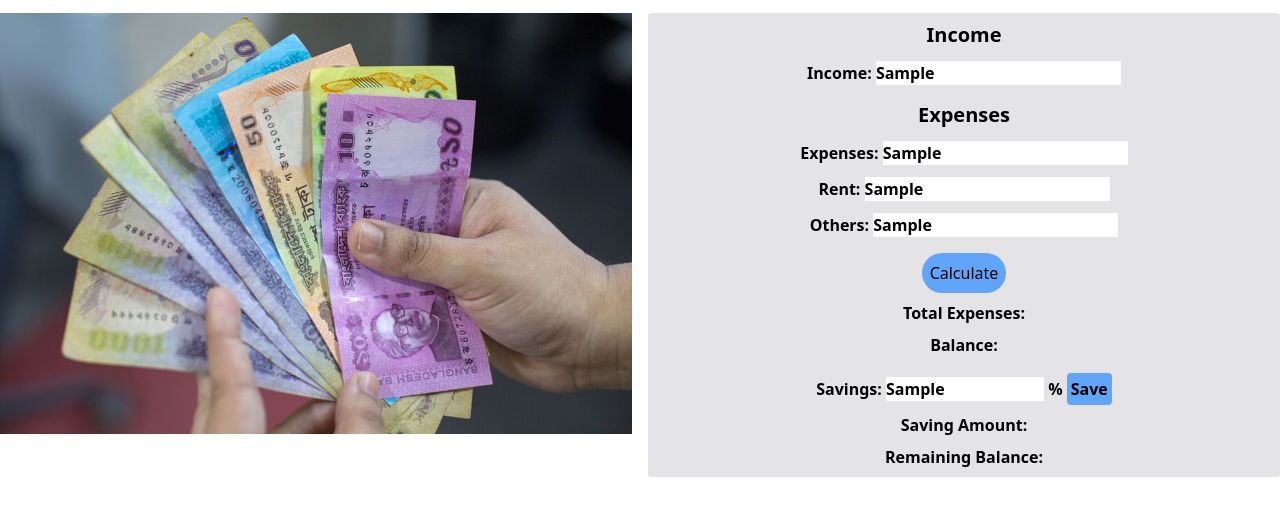
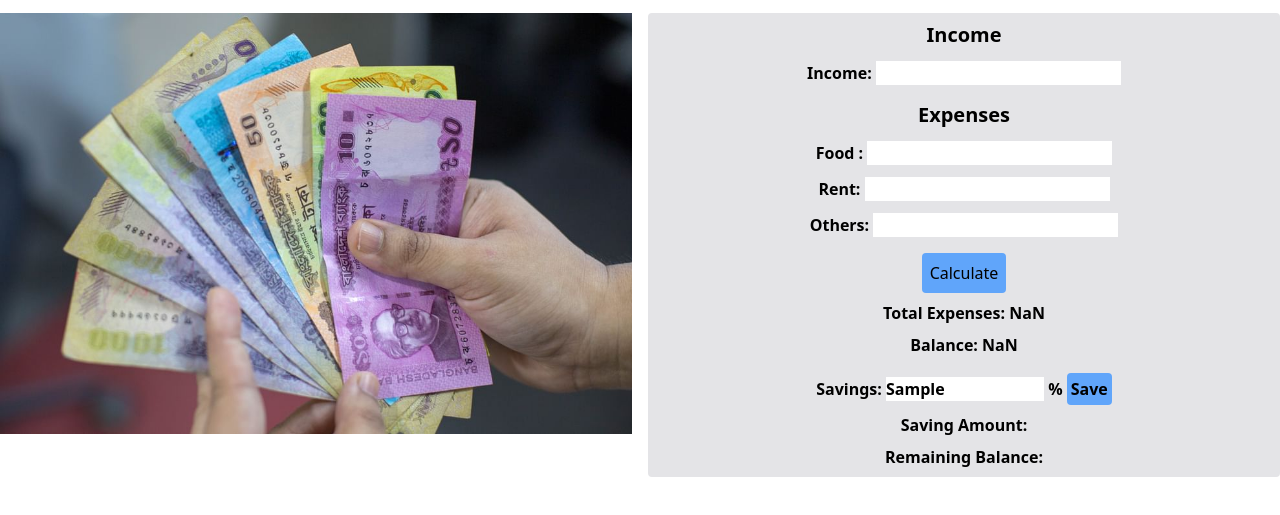
Before and after one commit to Thowhid31/money-master, a plain HTML site: page index.html in a window 1280 px wide. Both pictures are taken after typing "Sample", "Sample", "Sample", "Sample", "Sample" into the empty fields and a click on the button "Calculate". Shown: the part 127-642 px from the top of the page. Drawn offline with nearby package versions, Linux system fonts and the light colour scheme.

Commit message:
added part-1 with js

```diff
--- a/index.html
+++ b/index.html
@@ -23,20 +23,24 @@
             <div class="bg-zinc-200 rounded">
                 <div>
                     <h4 class="mt-2 text-xl font-bold text-center">Income</h4>
-                    <h5 class="font-semibold mt-3 text-center">Income:      <input type="text"></h5>
+                    <h5 class="font-semibold mt-3 text-center">Income:  <input id="income-input" type="text"></h5>
                 </div>
 
                 <div>
                     <h4 class="mt-4 text-xl font-bold text-center">Expenses</h4>
-                    <h5 class="font-semibold mt-3 text-center">Expenses: <input type="text"></h5>
-                    <h5 class="font-semibold mt-3 text-center">Rent: <input type="text"></h5>
-                    <h5 class="font-semibold mt-3 text-center">Others: <input type="text"></h5>
+                    <h5  class="font-semibold mt-3 text-center">Food : <input id="food-output" type="text"></h5>
+                    <h5  class="font-semibold mt-3 text-center">Rent: <input id="rent-output" type="text"></h5>
+                    <h5 class="font-semibold mt-3 text-center">Others: <input id="others-output"  type="text"></h5>
                 </div>
 
                 <div class="m-4 text-center">
-                    <button class="bg-blue-400 p-2 rounded-full">Calculate</button>
-                    <h3 class="font-bold mt-2">Total Expenses: </h3>
-                    <h3 class="font-bold mt-2">Balance: </h3>
+                    <button id="calculate-btn" class="bg-blue-400 p-2 rounded">Calculate</button>
+                    <div>
+                        <h3 class="font-bold mt-2">Total Expenses: <span id="expenses-output">00</span></h3>
+                    </div>
+                    <div>
+                        <h3 class="font-bold mt-2">Balance: <span id="balance-output">00</span></h3>
+                    </div>
                 </div>
 
                 <div class="text-center">
@@ -45,8 +49,6 @@
                     <h3 class="m-2 font-bold mt-2">Remaining Balance: </h3>
 
                 </div>
-
-
             </div>
         </div>
     </section>
--- a/js/taka.js
+++ b/js/taka.js
@@ -1 +1,41 @@
-console.log();
+// document.getElementById('calculate-btn').addEventListener('click', function(){
+//     const incomeValue = document.getElementById('income-output')
+// })
+
+
+
+
+document.getElementById('calculate-btn').addEventListener('click', function(){
+    let incomeValue = document.getElementById('income-input');
+    let foodValue = document.getElementById('food-output');
+    let rentValue = document.getElementById('rent-output');
+    let othersValue = document.getElementById('others-output');
+    let totalExpenses = document.getElementById('expenses-output');
+    let balanceOutput = document.getElementById('balance-output');
+
+    if(
+        incomeValue.value == '' || foodValue.value < 0 || rentValue.value < 0 || othersValue < 0 || foodValue.value == '' || rentValue.value == '' || othersValue.value == '' || balanceOutput.innerText > 0 || balanceOutput.innerText == ''
+    ){
+        alert('Please input vlaid number more than 0 and fill all field');
+        document.getElementById('balnce-output')
+        return alert;
+    }
+    // else{
+    //     alert('Please input Numbers')
+    // }
+
+    totalExpenses.innerText = parseFloat(foodValue.value) + parseFloat(rentValue.value) + parseFloat(othersValue.value);
+
+    balanceOutput.innerText = parseFloat(incomeValue.value) - parseFloat(totalExpenses.innerText);
+
+
+
+    incomeValue.value = '';
+    foodValue.value = '';
+    rentValue.value = '';
+    othersValue.value = '';
+
+
+
+
+});
```
